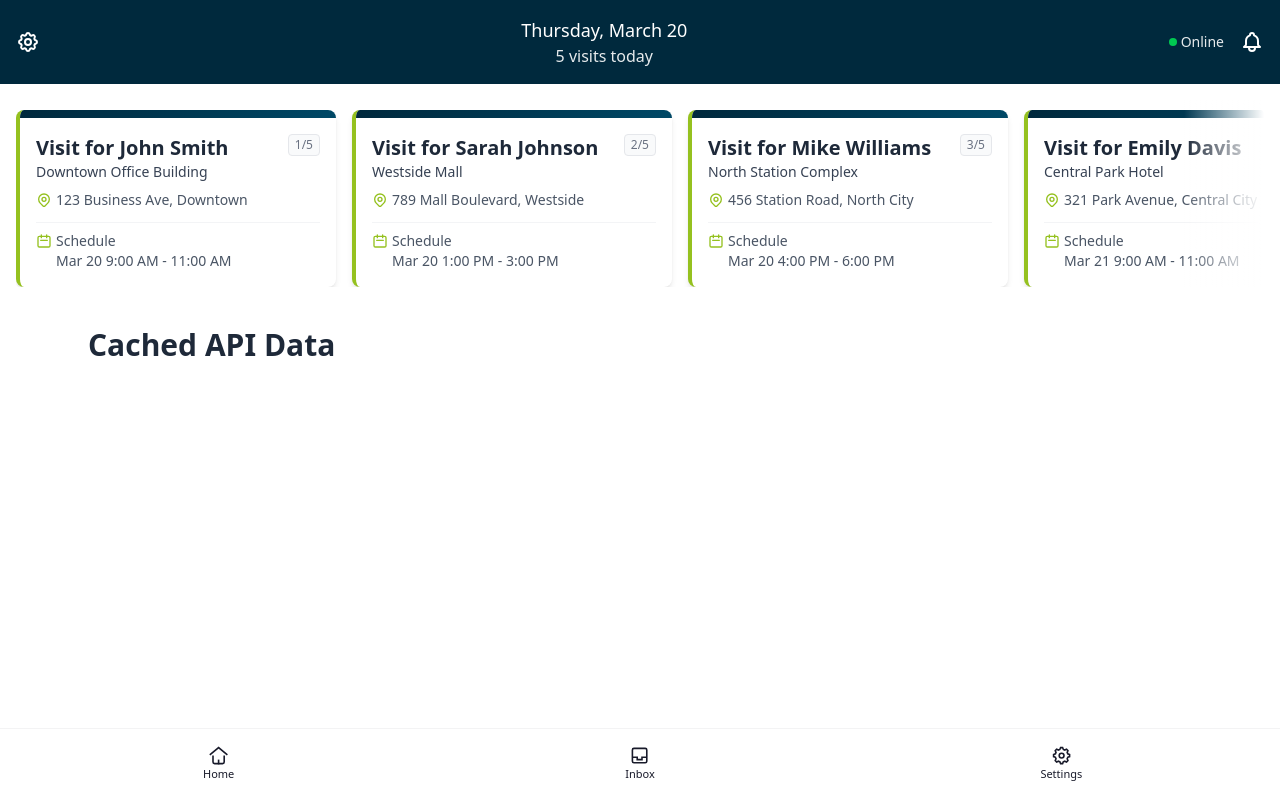
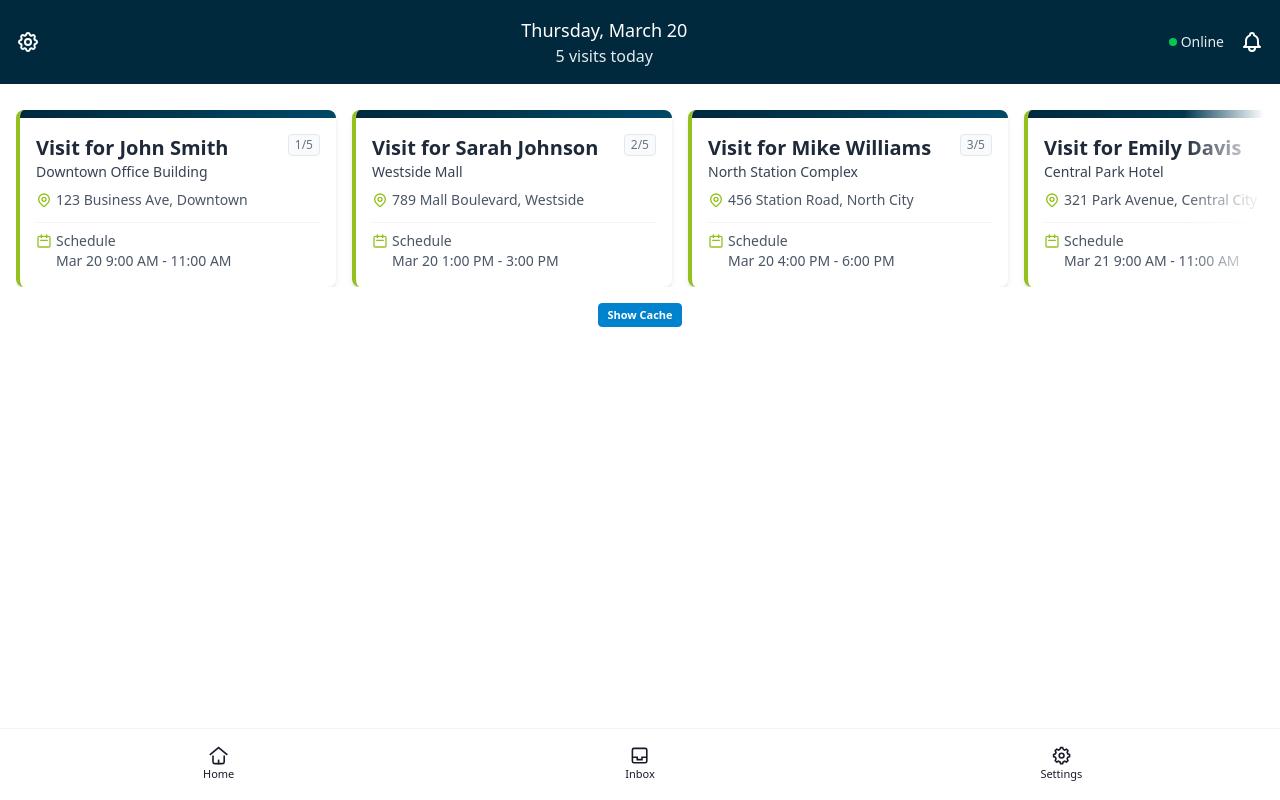
Before and after one commit to josephceth/svelte-pwa, a SvelteKit app: page / in a window 1280 px wide. Built offline with nearby package versions, Linux system fonts and the light colour scheme.

Commit message:
added cache toggle

```diff
--- a/src/routes/+page.svelte
+++ b/src/routes/+page.svelte
@@ -2,7 +2,6 @@
 	import AppointmentCard from '$lib/client/components/ui/AppointmentCard.svelte';
 	import AppointmentDetail from '$lib/client/components/ui/AppointmentDetail.svelte';
 	import { slide } from 'svelte/transition';
-	import { goto } from '$app/navigation';
 	import { onMount } from 'svelte';
 
 	interface Address {
@@ -25,6 +24,7 @@
 
 	// Get data from layout
 	const { data } = $props();
+	let showCache = $state(false);
 
 	// Process appointments data with Svelte 5 runes
 	const appointments = $derived(
@@ -210,14 +210,17 @@
 		{/if}
 	</div>
 </div>
-
+<div class="flex justify-center">
+	<button class="btn btn-xs btn-primary" onclick={() => (showCache = !showCache)}>Show Cache</button
+	>
+</div>
 {#if error}
 	<div class="rounded-lg bg-red-50 p-4 text-red-600">
 		Error: {error}
 	</div>
 {:else if !cacheData}
 	<div class="p-4 text-blue-600">Loading cache data...</div>
-{:else}
+{:else if showCache}
 	<div class="mx-auto max-w-6xl p-6">
 		<h1 class="mb-6 text-3xl font-bold text-gray-800">Cached API Data</h1>
 		{#each cacheData as item}
```
